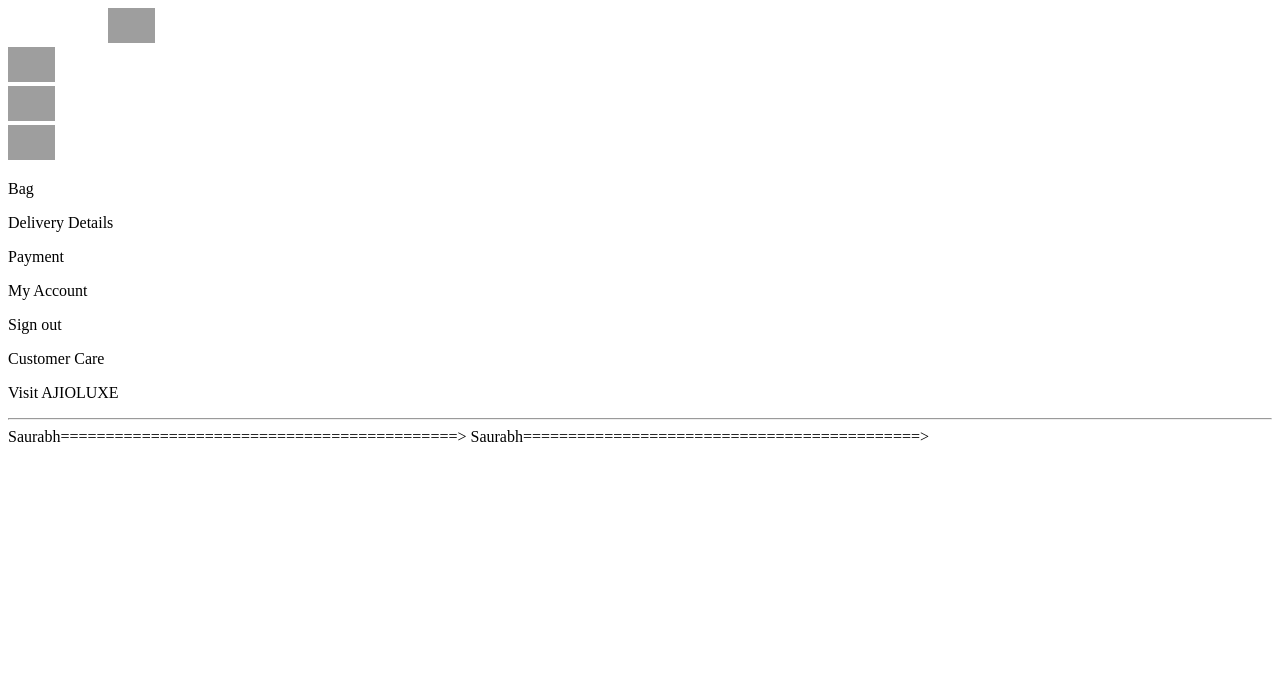
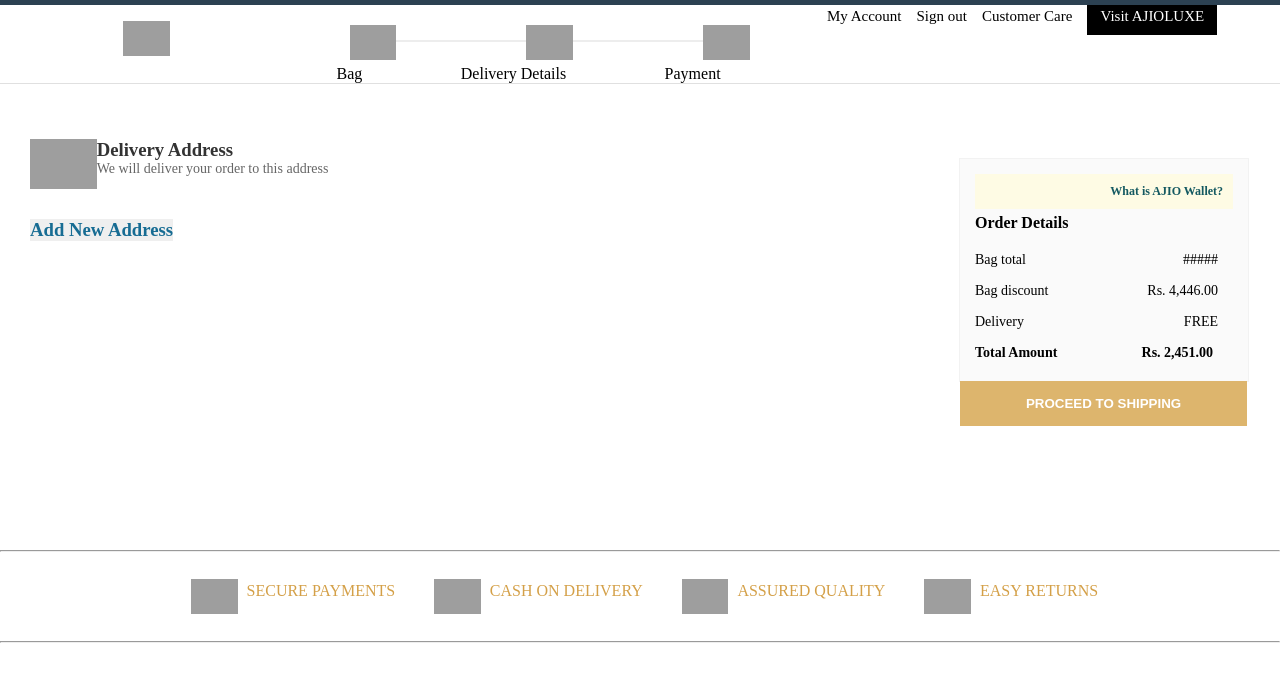
Before and after one commit to ankush4gupta/ajio_backend, a website: page public/delivery.html in a window 1280 px wide. Drawn offline with Linux system fonts and the light colour scheme; grey boxes are pictures that could not be loaded.

Commit message:
updated shiping & delivery

```diff
--- a/public/delivery.html
+++ b/public/delivery.html
@@ -60,8 +60,7 @@
   <hr>
   <!-- BoDY PART -->
 
-  Saurabh============================================>
-  <!-- <div id="container">
+  <div id="container">
 
     <div>
       <div id="address">
@@ -74,10 +73,10 @@
           <h3>Delivery Address</h3>
           <p id="para">We will deliver your order to this address</p>
         </div>
-      </div> -->
+      </div>
 
       <!-- here add modal -->
-      <!-- <button id="add_address" class="modal-btn">
+      <button id="add_address" class="modal-btn">
         <h3>Add New Address</h3>
       </button>
     </div>
@@ -116,10 +115,10 @@
   <div id="ordered_items">
 
   </div>
-  <br><br><br> -->
+  <br><br><br>
 
   <!-- bottom -->
-  <!-- <hr><br>
+  <hr><br>
   <div id="lower">
     <div class="bottom">
       <img
@@ -150,10 +149,10 @@
 
   </div>
   <br><br>
-  <hr> -->
+  <hr>
 
   <!-- Modal div here -->
-  <!-- <div class="modal-bg">
+  <div class="modal-bg">
     <div class="modal">
       <form action="">
         <br><br><br>
@@ -181,9 +180,8 @@
       </form>
       <span class="modal-close">X</span>
     </div>
-  </div> -->
+  </div>
 
-  Saurabh============================================>
 </body>
 
 </html>
--- a/public/styles/delivery.css
+++ b/public/styles/delivery.css
@@ -0,0 +1,498 @@
+/* #nav{
+    display: grid;
+    grid-template-columns: auto auto auto;
+
+
+}
+#nav_img{
+    padding-left: 150px;
+    padding-top: 30px;
+}
+#right_top{
+    display: flex;
+    margin-left: 20px;
+
+   }
+   #right_top>a ,p{
+       margin-right: 15px;
+       text-decoration: none;
+       margin-top: 0px;
+
+   }
+   #right_top{
+     margin-top: 0px;
+
+       height: 35px;
+       margin-left: 100px;
+       padding-bottom: 35px;
+       color:#406786;
+       font-size: 15px;
+       font-weight: 400;
+       line-height: 23px;
+       font-family: SourceSansPro;
+
+   }
+   #right_top:nth-child(1){
+       color: black;
+
+
+   }
+
+   #visit{
+
+       font-family: SourceSansPro;
+
+       background-color: black;
+       color: white;
+       width: 130px;
+       text-align: center;
+
+       height: 30px;
+
+   }
+#depart{
+
+
+    height: auto;
+    margin-top: 18px;
+}
+
+#phase{
+    height: 40px;
+
+    display: flex;
+
+}
+
+#phase_t{
+    display: flex;
+
+
+}
+#phase_t>p{
+ margin: auto;
+
+}
+.line{
+    margin-top: 15px;
+    background-color: rgb(44,65,82);
+    height: 2px;
+    width: 100%;
+} */
+* {
+    margin: 0;
+    padding: 0%;
+  }
+  #nav {
+    display: grid;
+    grid-template-columns: auto auto auto;
+    border-top: 5px solid #2c4152;
+    z-index: 101;
+    background-color: #fff;
+    border-bottom: 1px solid #e0e0e0;
+    margin-top: 0;
+    position: fixed;
+    width: 100%;
+
+  }
+  #nav_img {
+    padding-left: 12%;
+    padding-top: 8%;
+  }
+  #right_top {
+    display: flex;
+    margin-left: 50px;
+    /* border: 1px solid red; */
+  }
+  #right_top > a,
+  p {
+    margin-right: 15px;
+    text-decoration: none;
+    margin-top: 0px;
+  }
+  #right_top {
+    margin-top: 0px;
+
+    height: 35px;
+    margin-left: 100px;
+    padding-bottom: 35px;
+    color: #406786;
+    font-size: 15px;
+    font-weight: 400;
+    line-height: 23px;
+    font-family: SourceSansPro;
+    padding-left: 30px;
+  }
+  #right_top {
+    color: black;
+  }
+  #right_top p:hover{
+      color: teal;
+      cursor: pointer;
+  }
+
+
+  #visit {
+    font-family: SourceSansPro;
+
+    background-color: black;
+    color: white;
+    width: 130px;
+    text-align: center;
+
+    height: 30px;
+  }
+  #depart {
+    /* border: 1px solid red; */
+    height: auto;
+    margin-top: 20px;
+    margin-left: 20%;
+  }
+
+  #phase {
+    height: 40px;
+    width: 400px;
+    display: flex;
+    margin-left: 55px;
+  }
+ #phase_t {
+    display: flex;
+    width: 120%;
+    justify-content: space-around;
+
+  }
+  /* #phase_t > p {
+    margin: auto;
+  } */
+  .line {
+    margin-top: 15px;
+    background-color: rgb(237,237,237);
+    height: 2px;
+    width: 100%;
+  }
+
+
+#address{
+    margin-top: 30px;
+    width: 400px;
+    height: 80px;
+    display: flex;
+    font-size: 16px;
+    font-family: muli;
+    color: #333333;
+    font-weight: 700;
+
+}
+#address>div>img{
+    padding-bottom: 15px;
+
+}
+#add_address{
+    text-decoration: none;
+    font-size: 16px;
+    color:#176c93;
+    font-weight: 600;
+    font-family: SourceSansPro;
+    border: none;
+
+}
+#para{
+    font-family: muli;
+    font-weight: 400;
+    font-size: 14px;
+    color:#666666;
+
+}
+/* payment box css */
+#payment_main {
+    margin-top:50px;
+            width: 290px;
+                 /* margin-left: 200px; */
+        }
+  #payment_box {
+            padding: 15px;
+
+            width: 89%;
+            background-color: rgb(250, 250, 250);
+
+            /* margin-left: 200px; */
+            box-shadow: rgba(0, 0, 0, 0.05) 0px 0px 0px 1px;
+        }
+
+        #price>div {
+            display: flex;
+            justify-content: space-between;
+            font-size: 14px;
+            font-family: 'SourceSansPro';
+
+        }
+
+        #payment_box>h4 {
+            margin-top: 5px;
+            margin-bottom: 10px;
+            font-size: 16px;
+        }
+        #bagp{
+            margin-right: 20px;
+        }
+
+        #price>div>p,
+        #price>div>h4 {
+            margin-top: 10px;
+            margin-bottom: 5px;
+        }
+
+        #pay_btn {
+            cursor: pointer;
+            padding: 15px 40px;
+            width: 99%;
+            border: transparent;
+            color: white;
+            font-weight: 600;
+            background-color: rgb(221, 181, 109);
+        }
+         #pay_btn:hover{
+             outline: 2px solid rgb(221, 181, 109);
+             border: 2px solid rgb(255, 255, 255);
+         }
+
+
+
+        #one {
+            background-color: rgb(254, 251, 228);
+            color: rgb(20, 89, 97);
+            text-align: right;
+            padding: 10px;
+            font-size: 12px;
+            font-weight: 600;
+            font-family: 'SourceSansPro';
+        }
+
+
+/* #payment_box{
+    margin-top: 100px;
+    height: 300px;
+    width: 290px;
+    background-color: rgb(250,250,250);
+
+    margin-left: 200px;
+    box-shadow: rgba(0, 0, 0, 0.05) 0px 0px 0px 1px;
+}
+#price>div{
+    display: flex;
+    justify-content: space-between;
+}
+  #pay_btn{
+      border: none;
+      height: 50px;
+      width: 291px;
+      background-color: rgb(221,181,109);
+  }
+  /* */
+   #container{
+      display: flex;
+      justify-content: space-between;
+      padding: 30px;
+      margin-top: 6%;
+  }
+  #one{
+      background-color:rgb(254,251,228);
+      color: rgb(20, 89, 97);
+      text-align: right;
+  } */
+  #lower{
+
+      display: flex;
+      justify-content: center;
+      /* border: 2px solid green !important; */
+  }
+  .bottom{
+      height: 35px;
+      display: flex;
+      margin-left: 15px;
+
+  }
+  .bottom>img{
+      height: 35px;
+      margin: 9px;
+
+  }
+ .bottom>p{
+     margin-top: 2px;
+     padding-top:10px;
+ }
+ .modal-bg{
+
+     z-index: 1000;
+     position: fixed;
+     width:100%;
+     height: 100vh;
+     top: 0;
+     right: 0;
+     background-color: rgba(87, 77, 77, 0.5);
+     justify-content: center;
+     visibility: hidden;
+     opacity: 0;
+     transition: visibility 0s opacity 0.5s;
+
+ }
+ .bg-active{
+     visibility: visible;
+     opacity: 1;
+ }
+ .modal{
+     position: relative;
+     font-family: sans-serif;
+     background-color: white;
+     margin-left: 68%;
+     max-height: 100vh;
+     overflow-y: scroll;
+     margin-top: 0px;
+     padding-left: 50px;
+     /* width: 80%; */
+
+ }
+ #model_btn{
+     display: flex;
+ }
+ .modal button{
+    background-color: rgb(212,160,72);
+    padding: 10px 60px;
+    cursor: pointer;
+    font-family: sans-serif;
+    border: transparent;
+    margin-right: 10px;
+
+
+ }
+ .modal-close{
+     position: absolute;
+     top: 27px;
+     right: 15px;
+     font-weight: bold;
+     cursor: pointer;
+ }
+ #heado{
+     font-family: Lora;
+     font-size: 20px;
+     font-weight: 500;
+     color: #333333;
+ }
+ input[type=text] {
+    width: 100%;
+    padding: 12px 20px;
+    margin: 8px 0;
+    box-sizing: border-box;
+    border: none;
+    border-bottom: 2px solid rgb(221,181,109);
+  }
+
+  label{
+      font-family: sans-serif;
+      font-weight: 500;
+      font-size: 14px;
+      line-height: 24px;
+      color: rgba(0,0,0,0.87);
+  }
+  #ordered_items{
+      display: flex;
+      padding: 20px;
+  }
+  .ordered_items_div{
+      display: flex;
+      width:30%;
+      justify-content: flex-start;
+      gap:15px;
+  }
+
+  .ordered_items_div>img{
+      width:25%;
+      border-radius: 10px;
+  }
+  .ordered_items_div>p{
+      font-size: 14px;
+      font-weight: 400;
+  }
+.ordered_items_div span{
+      color:gray;
+  }
+
+  /* #nav{
+    display: grid;
+    grid-template-columns: auto auto auto;
+}
+#nav_img{
+    padding-left: 150px;
+    padding-top: 30px;
+}
+#right_top{
+    display: flex;
+    margin-left: 20px;
+
+   }
+   #right_top>a ,p{
+       margin-right: 15px;
+       text-decoration: none;
+       margin-top: 0px;
+
+   }
+   #right_top{
+     margin-top: 0px;
+
+       height: 35px;
+       margin-left: 100px;
+       padding-bottom: 35px;
+       color:#406786;
+       font-size: 15px;
+       font-weight: 400;
+       line-height: 23px;
+       font-family: SourceSansPro;
+
+   }
+   #right_top:nth-child(1){
+       color: black;
+
+
+   }
+
+   #visit{
+
+       font-family: SourceSansPro;
+
+       background-color: black;
+       color: white;
+       width: 130px;
+       text-align: center;
+
+       height: 30px;
+
+   }
+#depart{
+
+
+    height: auto;
+    margin-top: 18px;
+}
+
+#phase{
+    height: 40px;
+
+    display: flex;
+
+}
+
+#phase_t{
+    display: flex;
+
+
+}
+#phase_t>p{
+ margin: auto;
+
+}
+.line{
+    margin-top: 15px;
+    background-color: rgb(44,65,82);
+    height: 2px;
+    width: 100%;
+} */
--- a/public/styles/shiping.css
+++ b/public/styles/shiping.css
@@ -71,12 +71,13 @@
     height: 40px;
     width: 400px;
     display: flex;
+    margin-left: 55px;
   }
 
   #phase_t {
     display: flex;
     width: 120%;
-    justify-content: space-between;
+    justify-content: space-around;
 
   }
   /* #phase_t > p {
```
